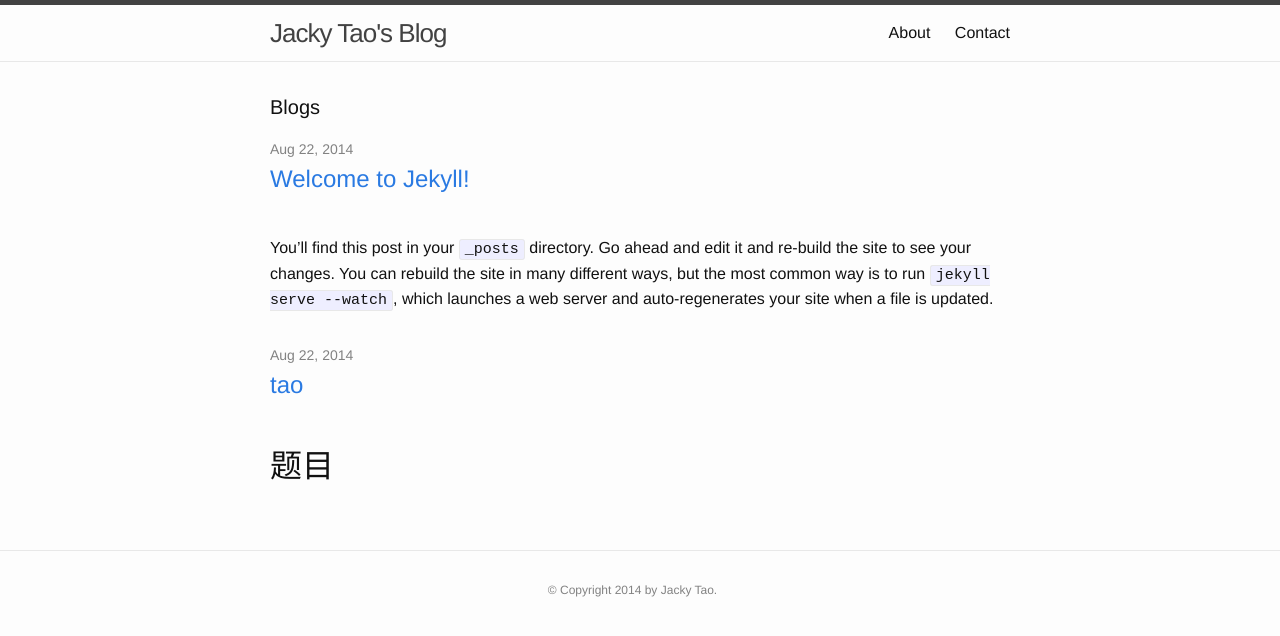
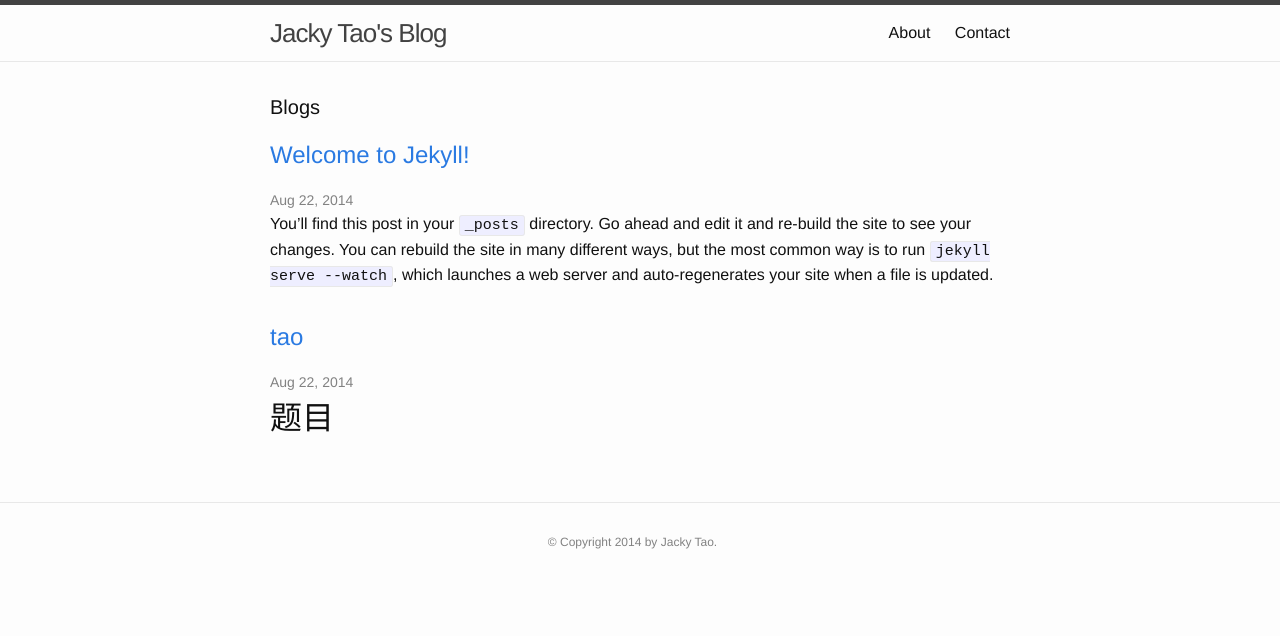
Before and after one commit to taohaolong/taohaolong.github.com, a Jekyll site: the page built from index.html, in a window 1280 px wide. Shown: the top 636 px of the page. Built offline with Jekyll 4.4.1, drawn with Linux system fonts in a browser that asks for light colours.

Commit message:
Update index.html

```diff
--- a/index.html
+++ b/index.html
@@ -9,13 +9,10 @@ layout: default
   <ul class="post-list">
     {% for post in site.posts %}
       <li>
-        <span class="post-meta">{{ post.date | date: "%b %-d, %Y" }}</span>
-
         <h2>
           <a class="post-link" href="{{ post.url | prepend: site.baseurl }}">{{ post.title }}</a>
-
         </h2>
-        {{ post.category }} <br>
+        <span class="post-meta">{{ post.date | date: "%b %-d, %Y" }}</span>
         {{ post.excerpt }}
       </li>
     {% endfor %}
```
